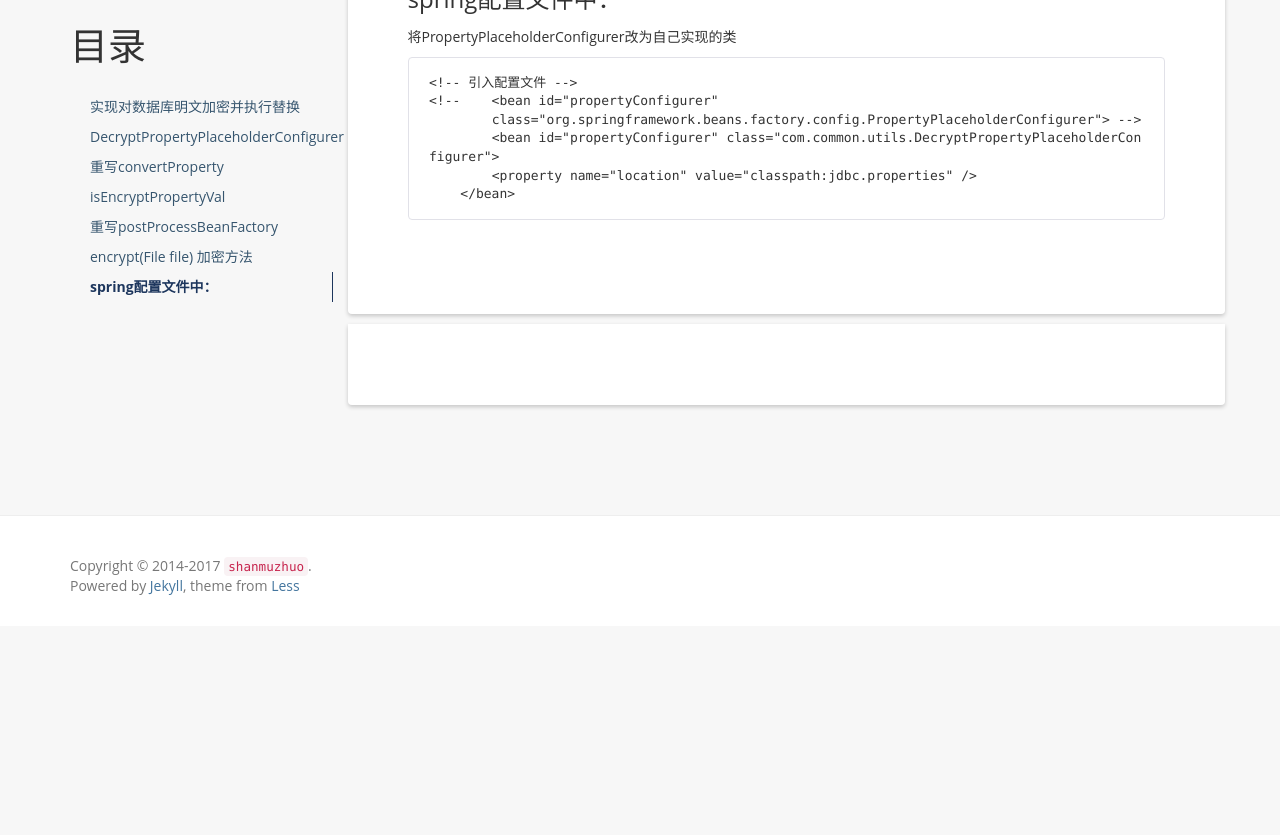
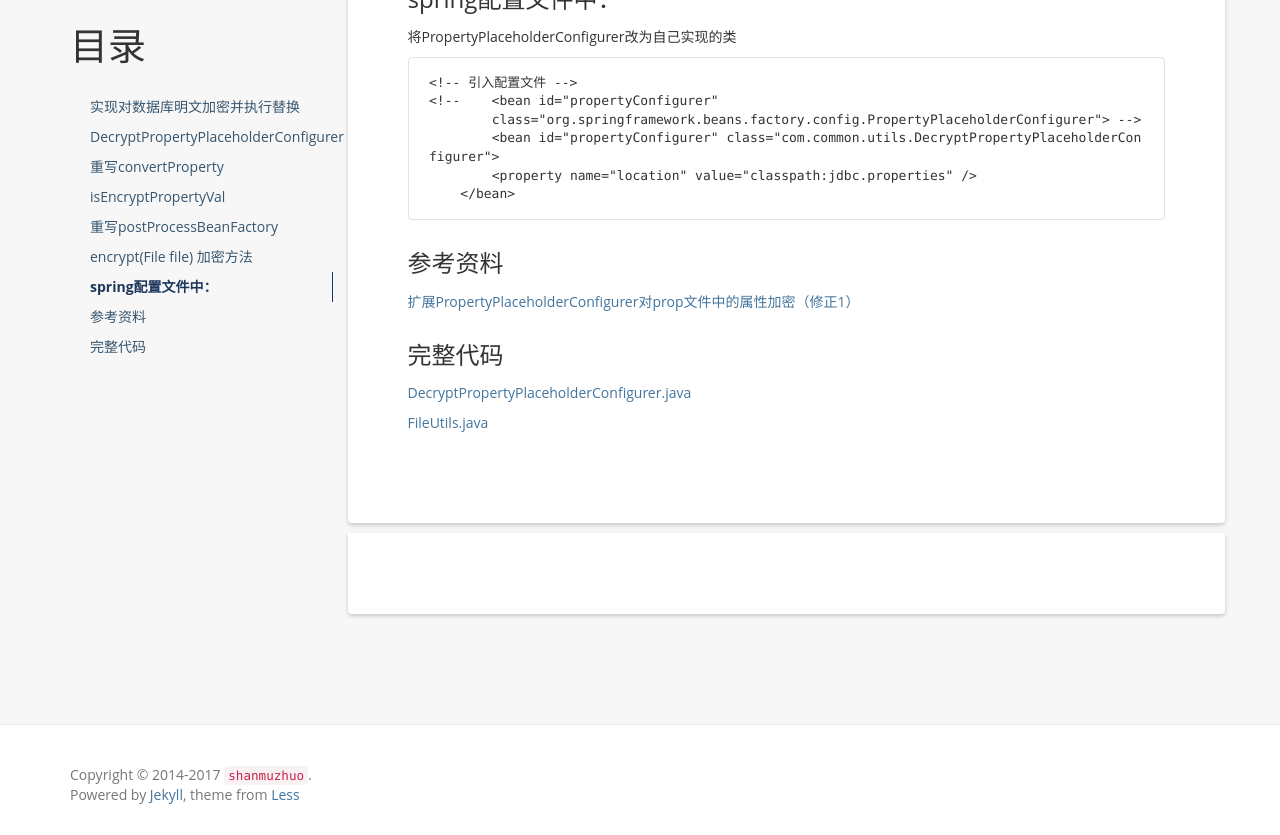
Before and after one commit to shanmuzhuo/myblog.github.io, a Jekyll site: the page built from _posts/2017-08-28-加密配置文件.md, in a window 1280 px wide and 900 px high, scrolled down 4768 px, cut to the strip 65-900 px from the top of the window. Built offline with Jekyll 4.4.1, drawn with Linux system fonts in a browser that asks for light colours; nearby versions of some CDN libraries; comment, search, counter and statistics services are not loaded; before the commit the page ends 5459 px from its top, so only the background shows below that.

Commit message:
补充地址

````diff
--- a/_posts/2017-08-28-加密配置文件.md
+++ b/_posts/2017-08-28-加密配置文件.md
@@ -223,3 +223,13 @@ tag: spring
         <property name="location" value="classpath:jdbc.properties" />
     </bean>
 ```
+
+### 参考资料
+
+[扩展PropertyPlaceholderConfigurer对prop文件中的属性加密（修正1）](https://my.oschina.net/noahxiao/blog/163719)
+
+### 完整代码
+
+[DecryptPropertyPlaceholderConfigurer.java](https://github.com/shanmuzhuo/mystudy/blob/master/src/main/java/com/common/utils/DecryptPropertyPlaceholderConfigurer.java)
+
+[FileUtils.java](https://github.com/shanmuzhuo/mystudy/blob/master/src/main/java/com/common/utils/FileUtils.java)
````
